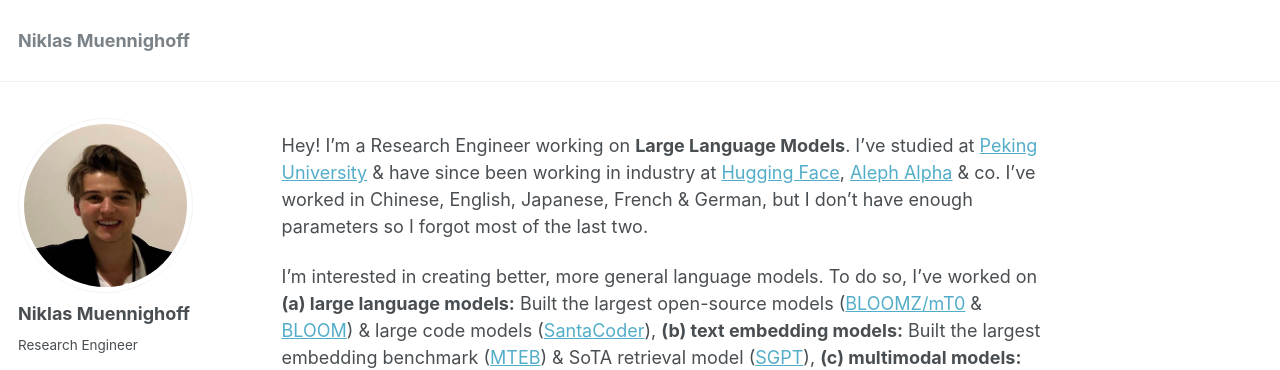
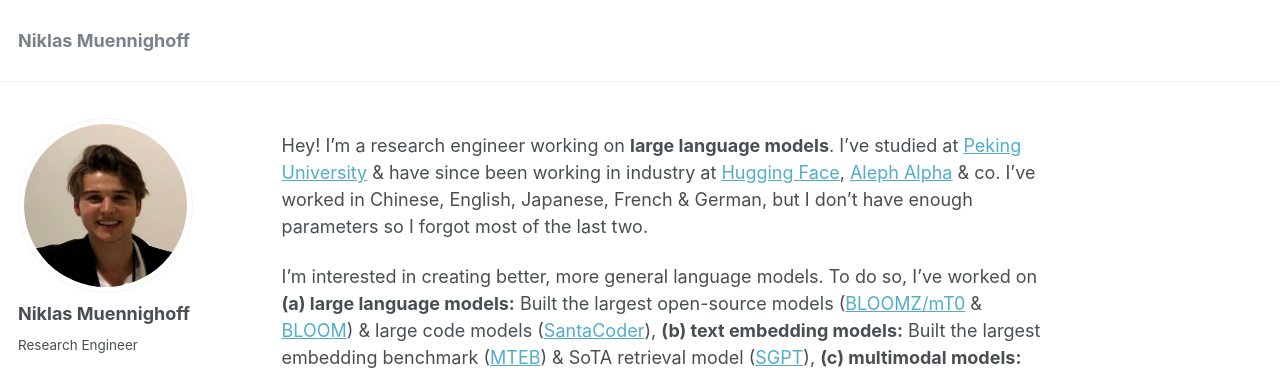
Before and after one commit to Muennighoff/Muennighoff.github.io, a Jekyll site: the page built from _pages/about.md, in a window 1280 px wide. Shown: the top 370 px of the page. Built offline with Jekyll 4.4.1, drawn with Linux system fonts in a browser that asks for light colours.

Commit message:
Update about.md

```diff
--- a/_pages/about.md
+++ b/_pages/about.md
@@ -9,7 +9,7 @@
   - /about.html
 ---
 
-Hey! I'm a Research Engineer working on **Large Language Models**. I've studied at [Peking University](https://en.wikipedia.org/wiki/Peking_University) & have since been working in industry at [Hugging Face](https://huggingface.co/), [Aleph Alpha](https://www.aleph-alpha.com/) & co. I've worked in Chinese, English, Japanese, French & German, but I don't have enough parameters so I forgot most of the last two.
+Hey! I'm a research engineer working on **large language models**. I've studied at [Peking University](https://en.wikipedia.org/wiki/Peking_University) & have since been working in industry at [Hugging Face](https://huggingface.co/), [Aleph Alpha](https://www.aleph-alpha.com/) & co. I've worked in Chinese, English, Japanese, French & German, but I don't have enough parameters so I forgot most of the last two.
 
 I'm interested in creating better, more general language models. To do so, I've worked on **(a) large language models:** Built the largest open-source models ([BLOOMZ/mT0](https://arxiv.org/abs/2211.01786) & [BLOOM](https://arxiv.org/abs/2211.05100)) & large code models ([SantaCoder](https://arxiv.org/abs/2301.03988)), **(b) text embedding models:** Built the largest embedding benchmark ([MTEB](https://arxiv.org/abs/2210.07316)) & SoTA retrieval model ([SGPT](https://arxiv.org/abs/2202.08904)), **(c) multimodal models:** Won 2nd/3300 in Meta's Hateful Memes Challenge ([Blog](https://ai.facebook.com/blog/hateful-memes-challenge-winners/), [Paper](https://arxiv.org/abs/2012.07788)).
 I love this field & am very optimistic about the future of AI ❤️
```
